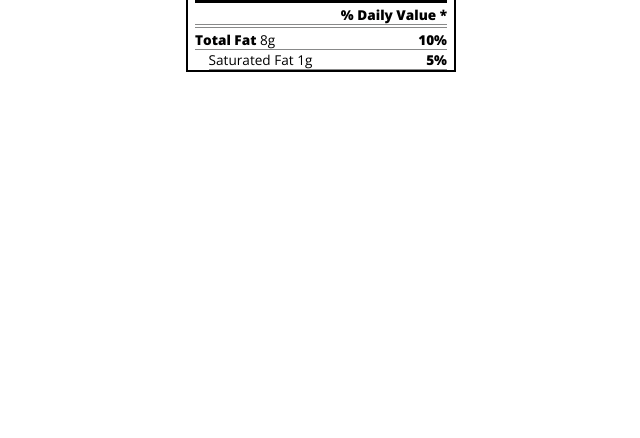
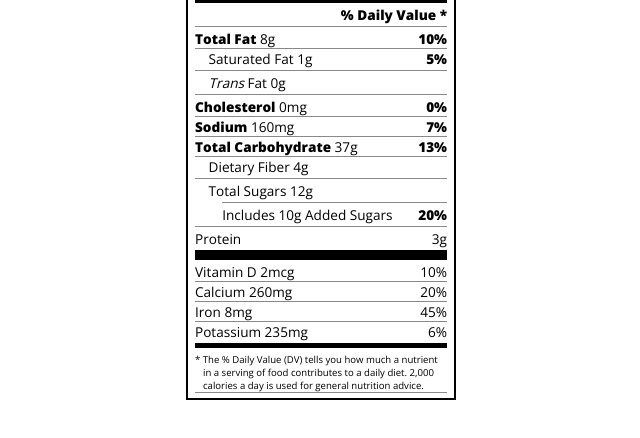
Before and after one commit to Nichollas531/NutritionLabel, a plain HTML site: page index.html in a window 1280 px wide. Shown: the part 228-666 px from the top of the page, without its empty margins (319-959 px from the left). Drawn offline with nearby package versions, Linux system fonts and the light colour scheme.

Commit message:
This project has been completed

```diff
--- a/index.html
+++ b/index.html
@@ -27,10 +27,30 @@
 </div>
 <div class="divider medium"></div>
 <div class="daily-value small-text">
-    <p class="bold right">% Daily Value *</p>
+    <p class="bold right no-divider">% Daily Value *</p>
     <div class="divider"></div>
     <p><span><span class="bold">Total Fat</span> 8g</span> <span class="bold">10%</span></p>
-    <p class="indent">Saturated Fat 1g <span class="bold" >5%</span></p>
+    <p class="indent no-divider">Saturated Fat 1g <span class="bold" >5%</span></p>
+    <div class="divider"></div>
+    <p class="indent no-divider" ><span><i>Trans</i> Fat 0g</span></p>
+    <div class="divider"></div>
+    <p><span><span class="bold">Cholesterol</span> 0mg </span><span class="bold">0%</span></p>
+    <p><span><span class="bold">Sodium</span> 160mg </span><span class="bold">7%</span></p>
+    <p><span><span class="bold">Total Carbohydrate</span> 37g </span><span class="bold">13%</span></p>
+    <p class="indent no-divider">Dietary Fiber 4g</p>
+    <div class="divider"></div>
+    <p class="indent no-divider">Total Sugars 12g</p>
+    <div class="divider double-indent"></div>
+    <p class="double-indent no-divider">Includes 10g Added Sugars <span class="bold">20%</span></p>
+    <div class="divider"></div>
+    <p class="no-divider"><span>Protein</span> 3g</p>
+    <div class="divider large"></div>
+    <p>Vitamin D 2mcg <span>10%</span></p>
+    <p>Calcium 260mg <span>20%</span></p>
+    <p>Iron 8mg <span>45%</span></p>
+    <p class="no-divider">Potassium 235mg <span>6%</span></p>
+    <div class="divider medium"></div>
+    <p class="note">* The % Daily Value (DV) tells you how much a nutrient in a serving of food contributes to a daily diet. 2,000 calories a day is used for general nutrition advice.</p>
 </div>
 </div>
 </body>
--- a/styles.css
+++ b/styles.css
@@ -62,11 +62,20 @@ p{
     height: 5px;
 }
 .right{
-justify-content: flex-end;
+    justify-content: flex-end;
 }
 .indent{
     margin-left: 1em;
 }
-.daily-value p{
+.daily-value p:not(.no-divider){
     border-bottom: 1px solid #888989;
 }
+.double-indent{
+    margin-left: 2em;
+}
+.note{
+    font-size: 0.6rem;
+    margin: 5px 0;
+    padding: 0 8px;
+    text-indent: -8px;
+}
```
